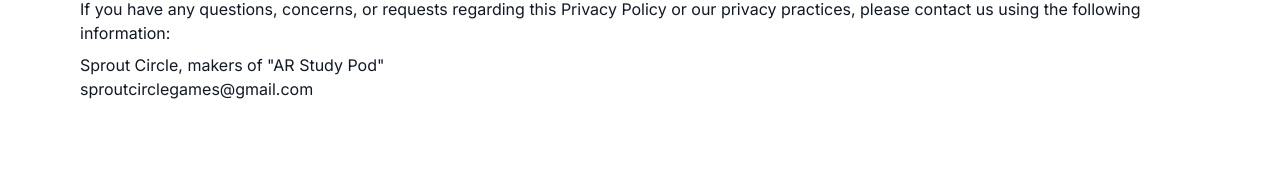
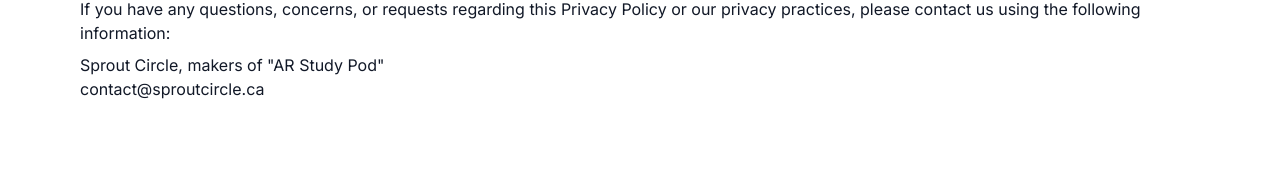
Before and after one commit to josephspagnuolo/sproutcircle, a Next.js app: page /projects/ar-study-pod/privacy-policy in a window 1280 px wide. Shown: the part 895-1064 px from the top of the page. Built offline with nearby package versions, Linux system fonts and the light colour scheme.

Commit message:
Update Emails

```diff
--- a/app/api/contact/route.ts
+++ b/app/api/contact/route.ts
@@ -9,7 +9,7 @@
   try {
     const data = await resend.emails.send({
       from: 'Emails <onboarding@resend.dev>',
-      to: 'sproutcirclegames@gmail.com',
+      to: process.env.OUR_EMAIL as string,
       subject: "Contact Form Submission",
       react: ContactEmailTemplate({ name, email, message }) as React.ReactElement,
     });
--- a/app/contact/page.tsx
+++ b/app/contact/page.tsx
@@ -17,7 +17,7 @@
         </div>
         <ContactForm />
         <div className="flex justify-center w-full pt-6">
-          <a href="mailto:sproutcirclegames@gmail.com">sproutcirclegames@gmail.com</a>
+          <a href="mailto:contact@sproutcircle.ca">contact@sproutcircle.ca</a>
         </div>
       </div>
     </div>
--- a/app/projects/ar-study-pod/privacy-policy/page.tsx
+++ b/app/projects/ar-study-pod/privacy-policy/page.tsx
@@ -36,7 +36,7 @@
           If you have any questions, concerns, or requests regarding this Privacy Policy or our privacy practices, please contact us using the following information:
         </div>
         <div>Sprout Circle, makers of "AR Study Pod"</div>
-        <a href="mailto:sproutcirclegames@gmail.com">sproutcirclegames@gmail.com</a>
+        <a href="mailto:contact@sproutcircle.ca">contact@sproutcircle.ca</a>
       </div>
     </div>
   );
--- a/app/projects/meteor-mayhem/leaderboard/page.tsx
+++ b/app/projects/meteor-mayhem/leaderboard/page.tsx
@@ -55,7 +55,7 @@
           </span>
         ) : (
           <ul className="flex justify-center w-full mt-32 mb-6">
-            <ListReveal className="flex flex-col w-full" origin="bottom" interval={150} delay={600} duration={1000} distance="25px">
+            <ListReveal className="flex flex-col w-full" origin="bottom" interval={50} delay={0} duration={1000} distance="25px">
               {filtered.map((entry, index) => (
                 <li key={entry.id} className={`load-hidden flex justify-between items-center flex-row py-2 space-x-4 ${index === 0 ? "border-y border-slate-900" : "border-b border-slate-900"}`}>
                   <div className="flex justify-center items-center flex-row space-x-3 shrink-0">
--- a/app/projects/meteor-mayhem/privacy-policy/page.tsx
+++ b/app/projects/meteor-mayhem/privacy-policy/page.tsx
@@ -78,7 +78,7 @@
           9.1 If you have any questions, concerns, or requests regarding this Privacy Policy or our privacy practices, please contact us using the following information:
         </div>
         <div>Sprout Circle, makers of "Meteor Mayhem"</div>
-        <a href="mailto:sproutcirclegames@gmail.com">sproutcirclegames@gmail.com</a>
+        <a href="mailto:contact@sproutcircle.ca">contact@sproutcircle.ca</a>
       </div>
     </div>
   );
```
